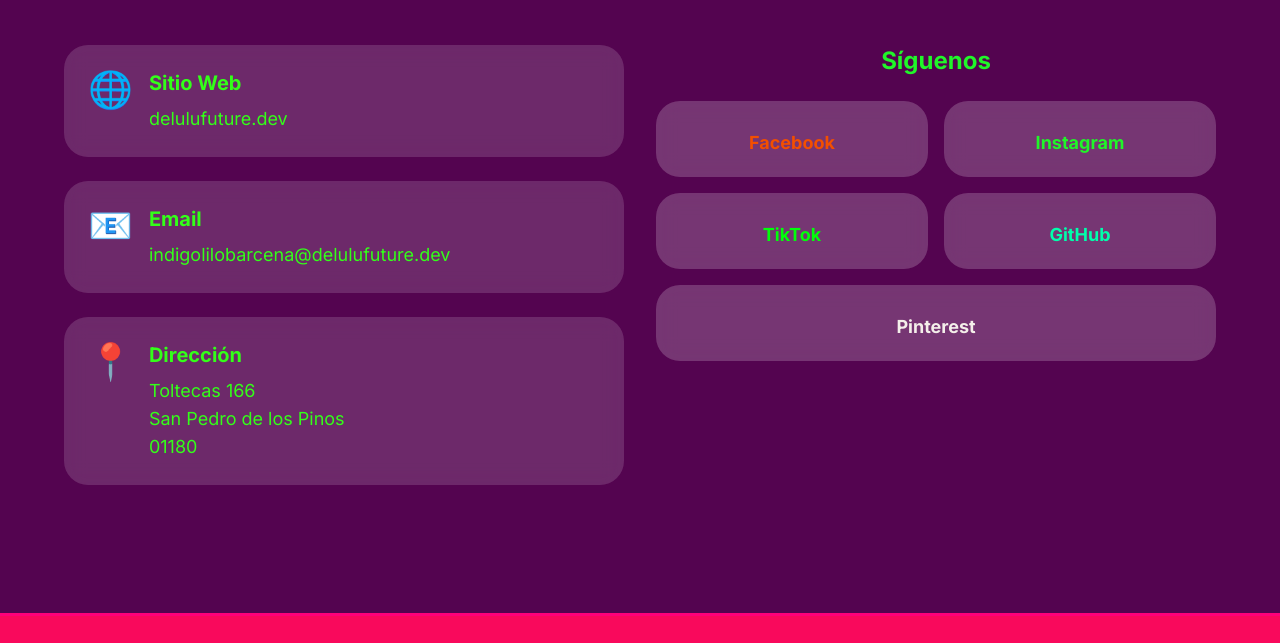
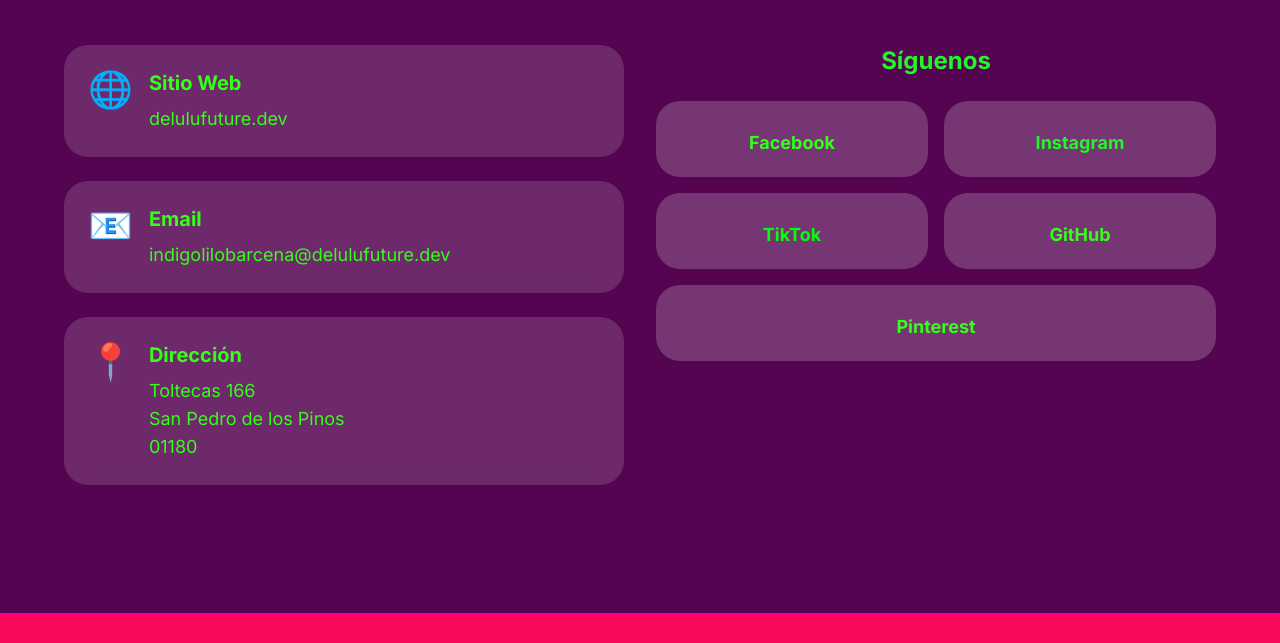
Before and after one commit to frontenddeveloper2025dev/rotulosweb, a website: page index.html in a window 1280 px wide. Shown: the part 6427-7070 px from the top of the page. Drawn offline with nearby package versions, Linux system fonts and the light colour scheme.

Commit message:
add changes

```diff
--- a/index.html
+++ b/index.html
@@ -887,7 +887,7 @@
                   "
                 >
                   <div class="text-4xl mb-2"></div>
-                  <p class="text-lg font-bold" style="color: #f34f00">
+                  <p class="text-lg font-bold" style="color: #33ff19">
                     Facebook
                   </p></a
                 >
@@ -932,7 +932,7 @@
                   "
                 >
                   <div class="text-4xl mb-2"></div>
-                  <p class="text-lg font-bold" style="color: #00ffab">
+                  <p class="text-lg font-bold" style="color: #33ff19">
                     GitHub
                   </p></a
                 >
@@ -947,7 +947,7 @@
                   "
                 >
                   <div class="text-4xl mb-2"></div>
-                  <p class="text-lg font-bold" style="color: #f4efea">
+                  <p class="text-lg font-bold" style="color: #33ff19">
                     Pinterest
                   </p></a
                 >
```
